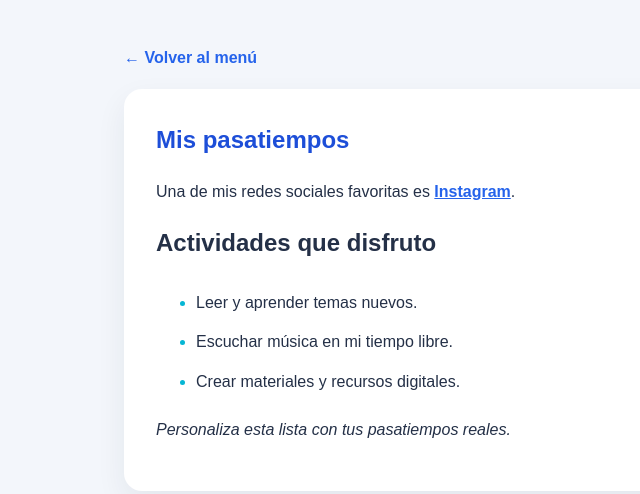
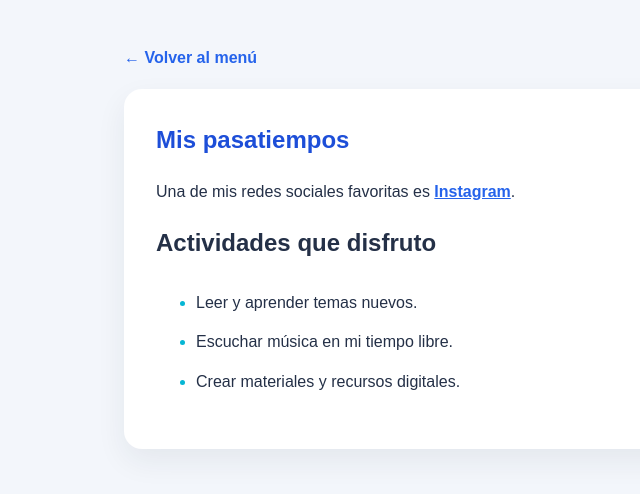
Before and after one commit to tecgmc/pwatarea1, a plain HTML site: page ej02.html in a window 1280 px wide. Shown: the whole page, without its empty margins (86-726 px from the left). Drawn offline with Linux system fonts and the light colour scheme.

Commit message:
Fix HTML formatting and ensure proper structure

```diff
--- a/ej02.html
+++ b/ej02.html
@@ -10,7 +10,7 @@
 
 </head>
 <body>
-<main class="wrap"><a class="back" href="index.html">← Volver al menú</a><section class="card"><h1>Mis pasatiempos</h1><p>Una de mis redes sociales favoritas es <a href="https://www.instagram.com/" target="_blank" rel="noopener noreferrer">Instagram</a>.</p><h2>Actividades que disfruto</h2><ul><li>Leer y aprender temas nuevos.</li><li>Escuchar música en mi tiempo libre.</li><li>Crear materiales y recursos digitales.</li></ul><p><em>Personaliza esta lista con tus pasatiempos reales.</em></p></section></main>
+<main class="wrap"><a class="back" href="index.html">← Volver al menú</a><section class="card"><h1>Mis pasatiempos</h1><p>Una de mis redes sociales favoritas es <a href="https://www.instagram.com/" target="_blank" rel="noopener noreferrer">Instagram</a>.</p><h2>Actividades que disfruto</h2><ul><li>Leer y aprender temas nuevos.</li><li>Escuchar música en mi tiempo libre.</li><li>Crear materiales y recursos digitales.</li></ul>
 
 </body>
 </html>
```
